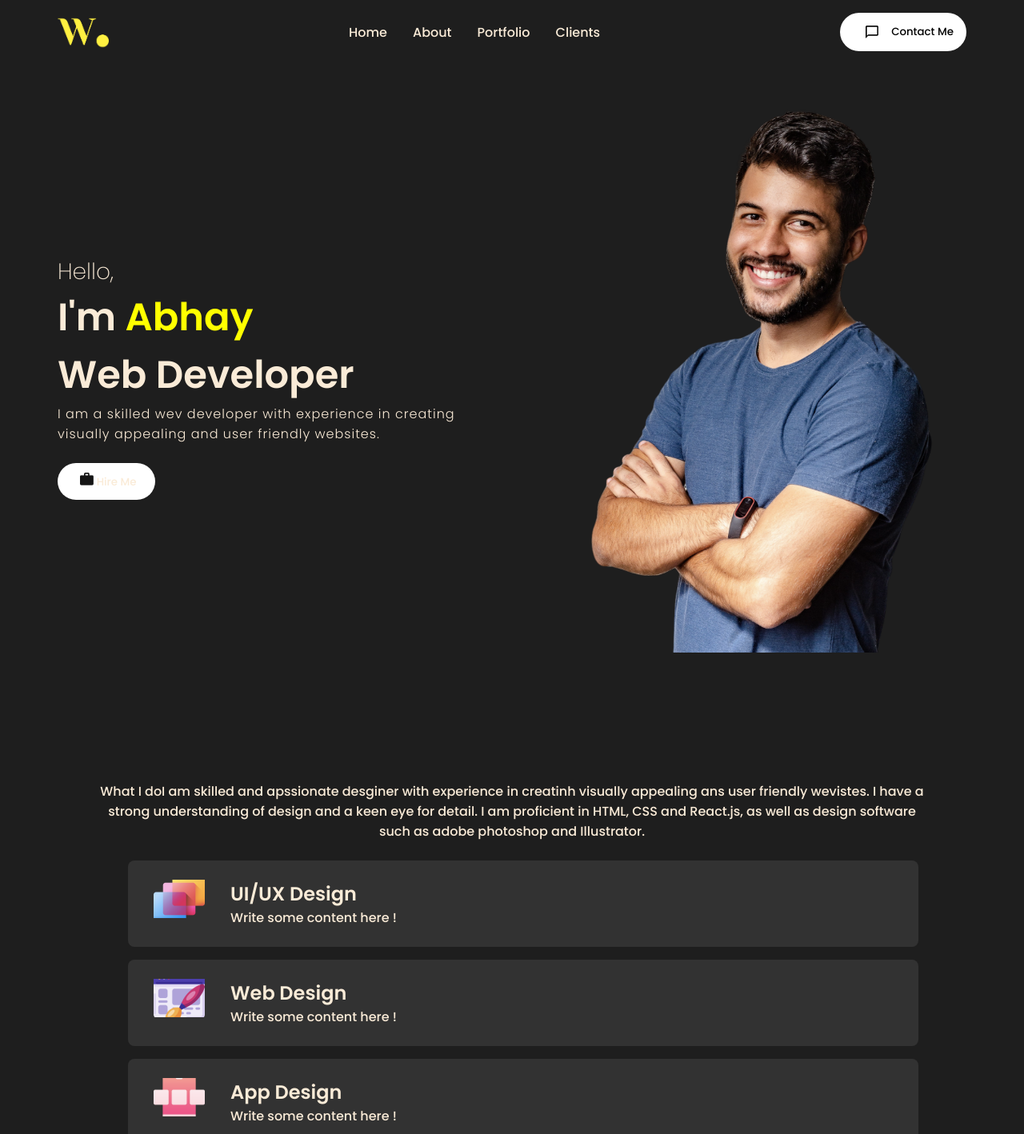
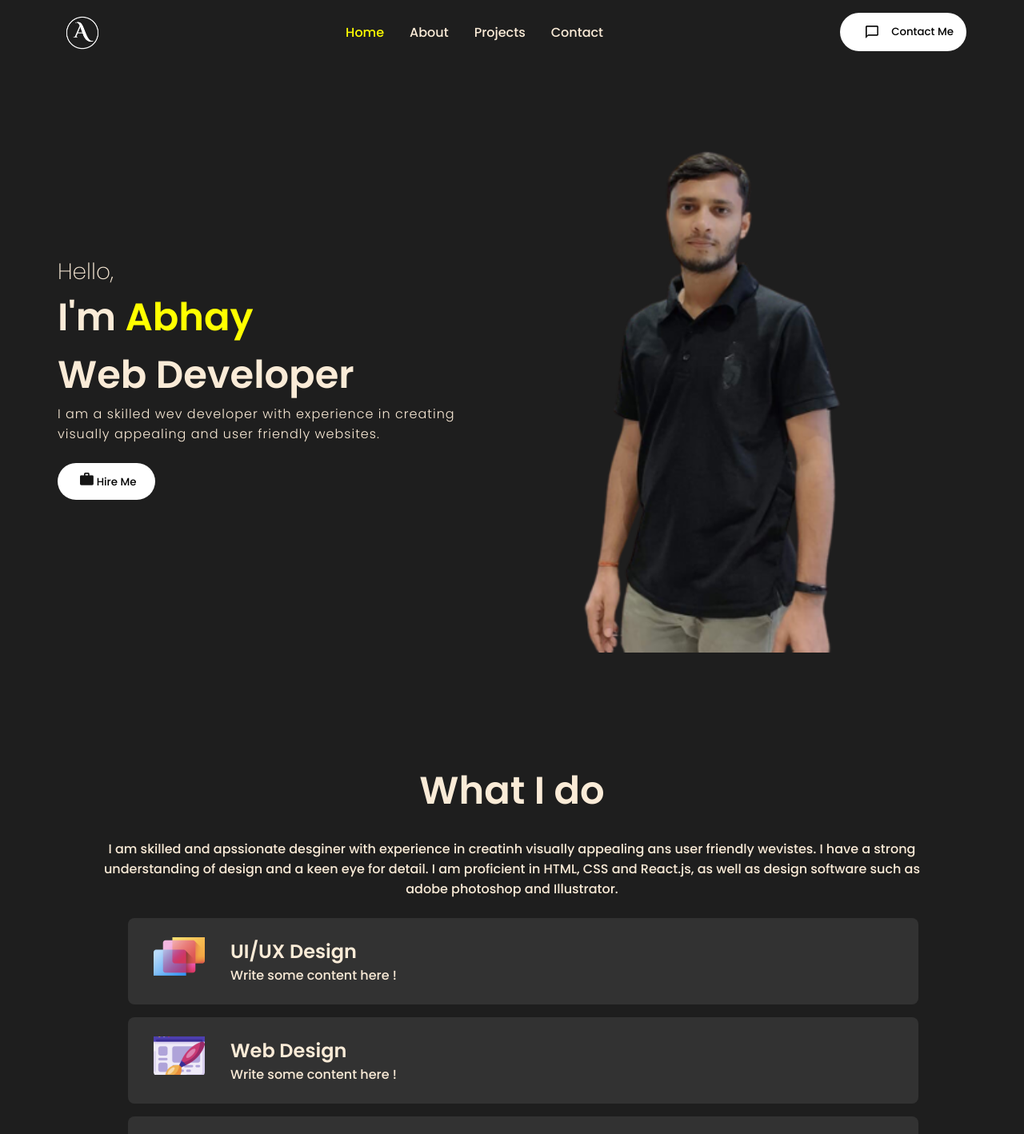
Before and after one commit to imAbhaySingh/new_portfolio, a React (Create React App) app: page / in a window 1280 px wide. Shown: the top 1418 px of the page at 80% size. Built offline with nearby package versions, Linux system fonts and the light colour scheme.

Commit message:
second commit

```diff
--- a/src/App.js
+++ b/src/App.js
@@ -4,6 +4,7 @@ import Intro from './components/Intro/intro'
 import Skills from "./components/Skills/skills"
 import Works from './components/Works/works'
 import Contact from './components/Contact/contact'
+import Footer from './components/Footer/footer'
 function App() {
   return (
     <div className="App">
@@ -12,6 +13,7 @@ function App() {
      <Skills/>
      <Works/>
      <Contact/>
+     <Footer/>
     </div>
   );
 }
--- a/src/components/Contact/contact.css
+++ b/src/components/Contact/contact.css
@@ -57,5 +57,6 @@
     object-fit: cover;
     height: 3rem;
     width: 3rem;
-    margin-top:20% ;
+    margin-top:20%;
+    padding: 5%;
 }
--- /dev/null
+++ b/src/components/Footer/footer.css
@@ -0,0 +1,11 @@
+.footer{
+    width: 100vw;
+    height: 4rem;
+    background: rgb(40,40,40);
+    display: flex;
+    align-items: center;
+    justify-content: center;
+    font-weight: 300;
+    font-size: large
+    small;
+}
--- /dev/null
+++ b/src/components/Footer/footer.jsx
@@ -0,0 +1,12 @@
+import React from 'react'
+import './footer.css'
+
+const footer = () => {
+  return (
+    <footer className='footer'>
+        शुभं भवतु
+    </footer>
+  )
+}
+
+export default footer
--- a/src/components/Intro/intro.css
+++ b/src/components/Intro/intro.css
@@ -9,7 +9,7 @@
 .bg{
     position: absolute;
     z-index: -1;
-    top: -4rem;
+    top: 4rem;
     right: 0;
     object-fit: cover;
     height: 100vh;
@@ -42,15 +42,18 @@
     padding: 0.75rem 1.5rem;
     border-radius:2rem ;
     border: none;
+    color: black;
 }
 .btnImg{
     object-fit: cover;
     margin: 0 0.25rem;
     height: 1rem;
+
+
 }
-@media only screen and (max-width: 840px){
+@media screen and (max-width: 840px){
     .bg {
-        right: -10vw;
+        right: -50vw;
     }
     .introContent{
       font-size: 10vw;
@@ -61,7 +64,7 @@
 }
 
 
-@media only screen and (max-width: 480px){
+@media screen and (max-width: 480px){
     .bg {
         right: -20vw;
     }
@@ -71,4 +74,5 @@
     .hello{
         font-size: 4.5vh;
     }
+
 }
--- a/src/components/Intro/intro.jsx
+++ b/src/components/Intro/intro.jsx
@@ -1,6 +1,6 @@
 import React from "react";
 import "./intro.css";
-import bg from "../../assets/image.png";
+import bg from "../../assets/image1.png";
 import {Link} from 'react-scroll';
 import btnImg from "../../assets/hireme.png"
 
--- a/src/components/NavBar/navbar.css
+++ b/src/components/NavBar/navbar.css
@@ -42,3 +42,6 @@
     width: 1rem;
     margin: 1rem;
 }
+.active{
+    color: yellow;
+}
--- a/src/components/NavBar/navbar.jsx
+++ b/src/components/NavBar/navbar.jsx
@@ -9,10 +9,10 @@ const Navbar = () => {
     <nav className="navbar">
         <img src={logo} alt="logo" className='logo'/>
         <div className="desktopMenu">
-            <Link className="desktopMenuListItem">Home</Link>
-            <Link className="desktopMenuListItem">About</Link>
-            <Link className="desktopMenuListItem">Portfolio</Link>
-            <Link className="desktopMenuListItem">Clients</Link>
+            <Link activeClass='active' to='intro' spy={true} smooth={true} offset={-100} duration={500} className="desktopMenuListItem">Home</Link>
+            <Link activeClass='active' to='skills' spy={true} smooth={true} duration={600} className="desktopMenuListItem">About</Link>
+            <Link activeClass='active' to='works' spy={true} smooth={true} duration={600} offset={-100} className="desktopMenuListItem">Projects</Link>
+            <Link activeClass='active' to='contact' spy={true} smooth={true} offset={-100} duration={1000} className="desktopMenuListItem">Contact</Link>
         </div>
         <button className="desktopMenuBtn">
             <img src={contactimg} alt="" className="desktopMenuImg" />Contact Me
--- a/src/components/Skills/skills.css
+++ b/src/components/Skills/skills.css
@@ -1,53 +1,3 @@
-/* #skills{
-    overflow: hidden;
-    width: 100vw;
-    height: 100vh;
-    max-width: 65rem;
-    display: flex;
-    flex-direction: column;
-    align-items: center;
-    justify-content: center;
-    text-align: center;
-    margin: 0 auto;
-}
-.skillTitle{
-    font-size: 3rem;
-    font-weight:600;
-    padding-top:3rem;
-    margin-bottom:1.5rem;
-}
-
-.skillDesc{
-    font-weight:400;
-    font-size: 0.9rem;
-    max-width: 50rem;
-    padding: 0 2rem;
-}
-.skillsBars{
-    margin: 1.5rem;
-    width: 100vw;
-    max-width: 80%;
-    text-align: left;
-}
-.skillBar{
-display: flex;
-margin: 1rem;
-padding: 1.5rem 2rem;
-border-radius: .5rem;
-background: rgb(50,50,50);
-}
-.skillBarImg{
-    object-fit: cover;
-    height: 3rem;
-    width: 4rem;
-    margin-right:2rem ;
-}
-.skillBarText>p{
-font-size: .9rem;
-font-weight: 100;
-} */
-
-
 /* #skills Section */
 #skills {
     overflow: hidden;
@@ -60,6 +10,12 @@ font-weight: 100;
     justify-content: center;
     text-align: center;
     margin: 0 auto;
+}
+.skillsMain{
+    font-size: 3rem;
+    font-weight:600;
+    padding-top:3rem;
+    margin-bottom:1.5rem;
 }
 
 /* Skill Title */
--- a/src/components/Skills/skills.jsx
+++ b/src/components/Skills/skills.jsx
@@ -8,7 +8,7 @@ const Skills = () => {
   return (
     <section id="skills">
         <span className="skillsTitle">
-          What I do
+          <h1 className='skillsMain'>What I do </h1>
           <span className="skillsDesc">
             I am skilled and apssionate desginer with experience in creatinh visually appealing ans user friendly wevistes. I have a strong understanding of design and a keen eye for detail. I am proficient in HTML, CSS and React.js, as well as design software such as adobe photoshop and Illustrator.
             <div className="skillsBars">
--- a/src/components/Works/works.css
+++ b/src/components/Works/works.css
@@ -42,4 +42,5 @@
     border-radius: 2rem;
     font-size: 1rem;
     margin: 3rem 0rem;
+    color: black;
 }
```
Also changed, not shown: src/assets/image1.png (added), src/assets/logo.png.
